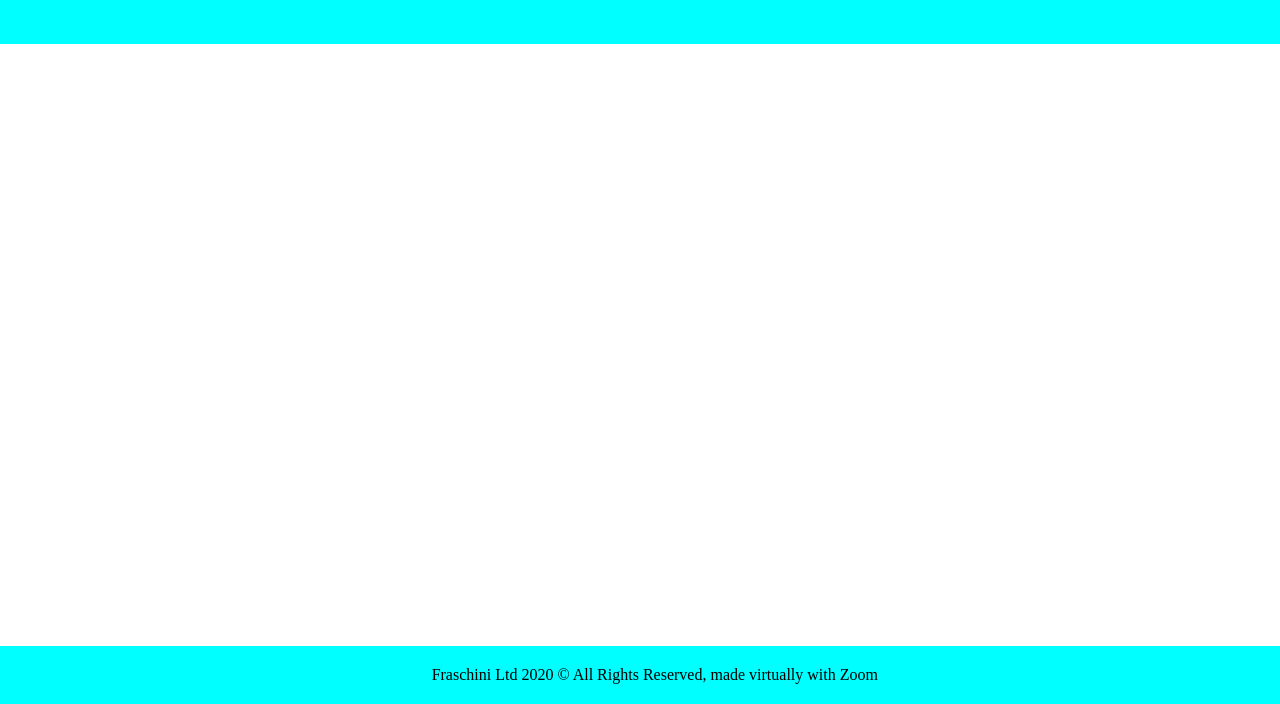
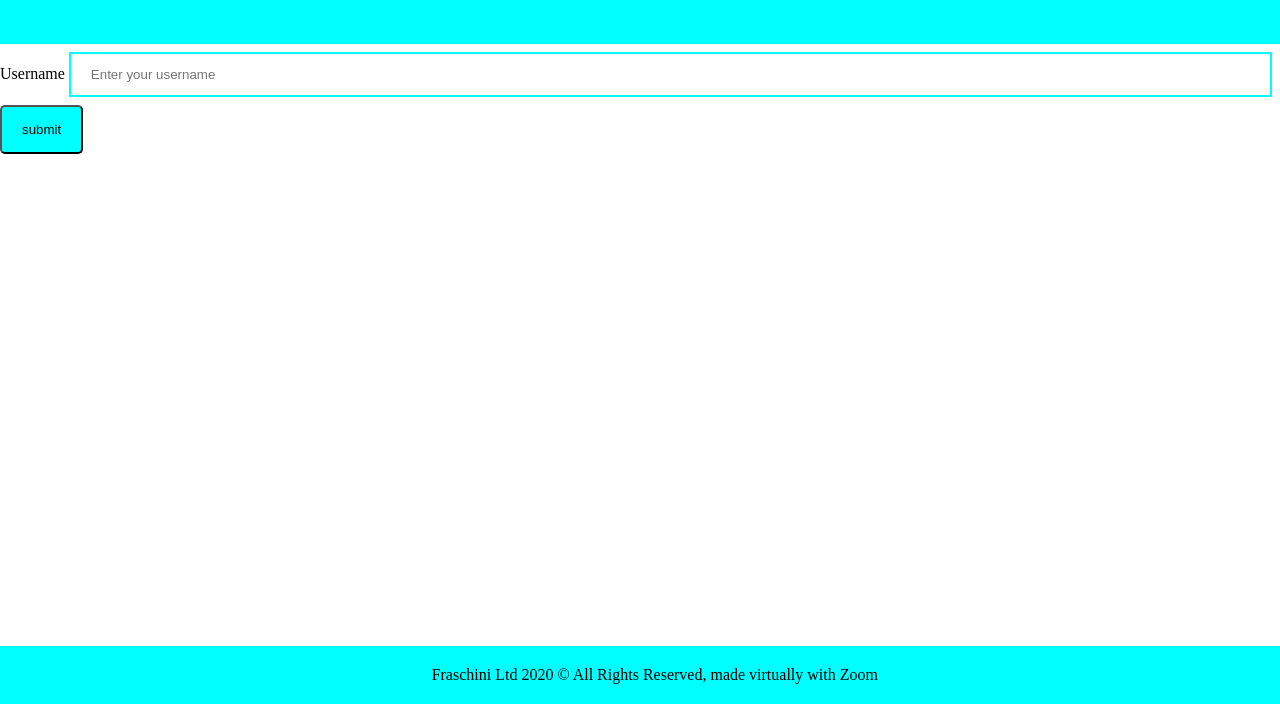
Before and after one commit to bryanjonesdba/digital-portfolio, a plain HTML site: page about.html in a window 1280 px wide. Shown: the part 96-800 px from the top of the page. Drawn offline with Linux system fonts and the light colour scheme.

Commit message:
Add files via upload

```diff
--- a/about.html
+++ b/about.html
@@ -22,6 +22,12 @@
         </ul>
     </div> <!-- people forget to close the tag, always -->
 
+<form>
+    <label for="username">Username</label>
+    <input type="text" placeholder="Enter your username">
+    <input class="button" type="button" value="submit">
+</form>
+
 
     <div class="footer">
         Fraschini Ltd 2020 &copy; All Rights Reserved, made virtually with Zoom
--- a/style.css
+++ b/style.css
@@ -109,6 +109,15 @@ a{
     }
 }
 
+input[type=text] {
+    width: 94%;
+    padding: 13px 20px;
+    margin: 8px 0;
+    box-sizing: border-box;
+    border: 2px solid  aqua;
+    outline: none;
+}
+
 .footer{
     text-align: center;
     background-color: aqua;
```
Also changed, not shown: index.html (+1 -1 lines).
